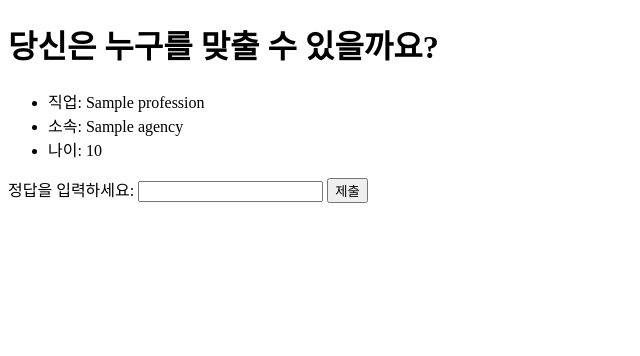
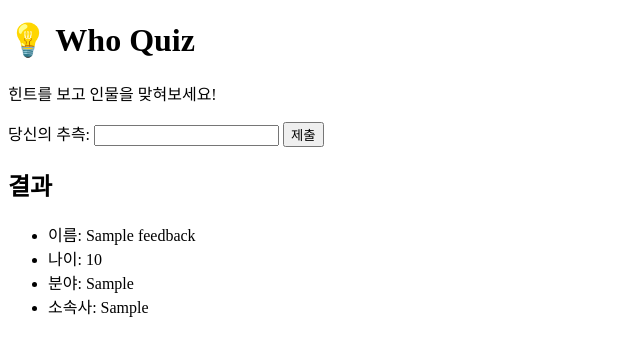
Before and after one commit to whoquiz/Who-Quiz, a Flask app: template templates/index.html in a window 1280 px wide. Shown: the top 356 px of the page, without its empty margins (0-640 px from the left). Run offline with Flask 3, Linux system fonts and the light colour scheme; the template is opened without the code that fills it: most values are stand-ins (such as "Sample title", 1, 10 or a date in 2020).

Commit message:
index.html 업데이트

```diff
--- a/templates/index.html
+++ b/templates/index.html
@@ -4,22 +4,23 @@
     <title>Who Quiz</title>
 </head>
 <body>
-    <h1>당신은 누구를 맞출 수 있을까요?</h1>
-
-    {% if message %}
-        <p><strong>{{ message }}</strong></p>
-    {% endif %}
-
-    <ul>
-        <li>직업: {{ hint['profession'] }}</li>
-        <li>소속: {{ hint['agency'] }}</li>
-        <li>나이: {{ hint['age'] }}</li>
-    </ul>
+    <h1>💡 Who Quiz</h1>
+    <p>힌트를 보고 인물을 맞혀보세요!</p>
 
     <form method="POST">
-        <label for="guess">정답을 입력하세요:</label>
-        <input type="text" name="guess" id="guess" required>
+        <label for="guess">당신의 추측:</label>
+        <input type="text" name="guess" required>
         <button type="submit">제출</button>
     </form>
+
+    {% if feedback %}
+        <h2>결과</h2>
+        <ul>
+            <li>이름: {{ feedback.name_match }}</li>
+            <li>나이: {{ feedback.age_match }}</li>
+            <li>분야: {{ feedback.field_match }}</li>
+            <li>소속사: {{ feedback.agency_match }}</li>
+        </ul>
+    {% endif %}
 </body>
 </html>
```
